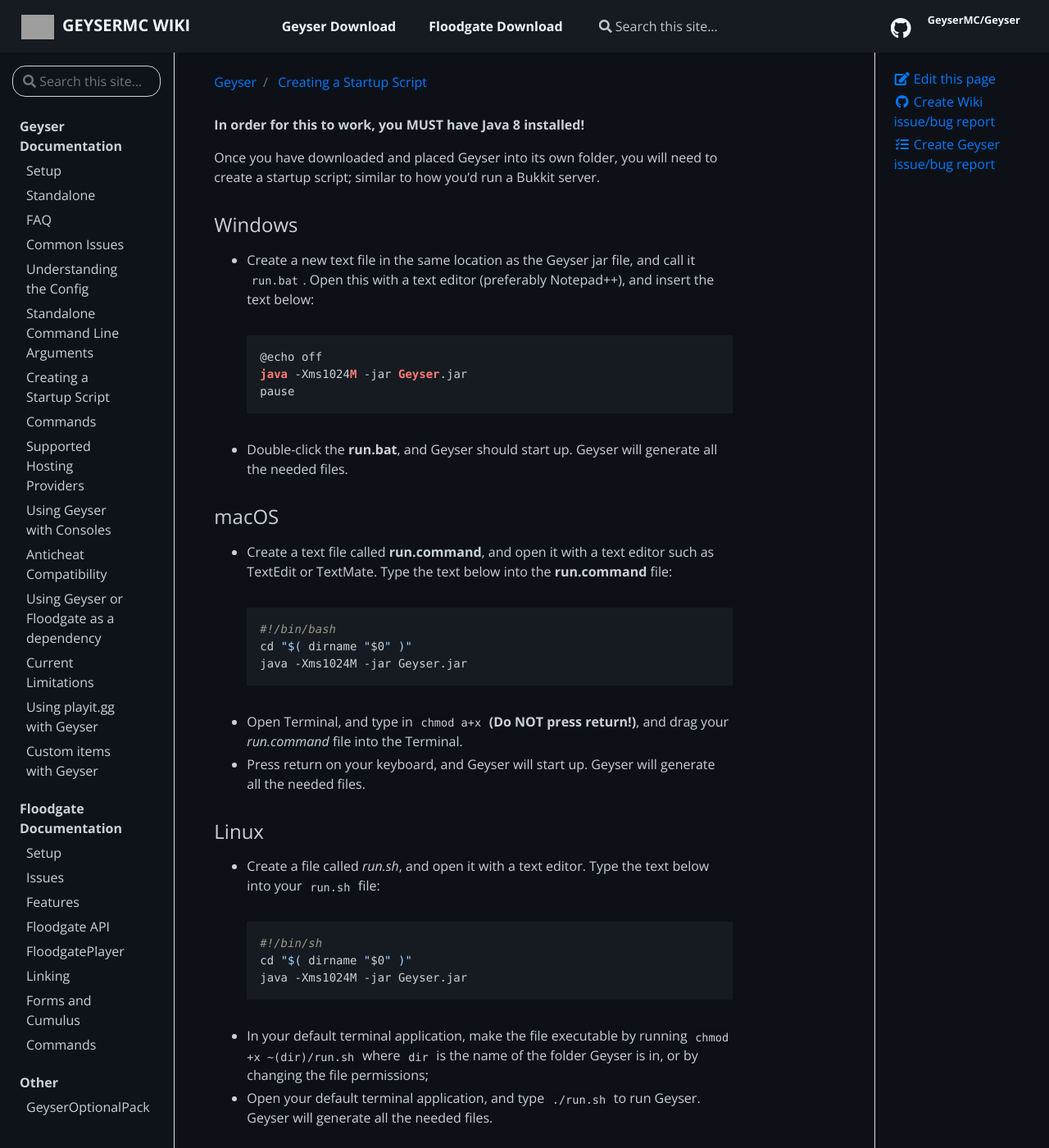
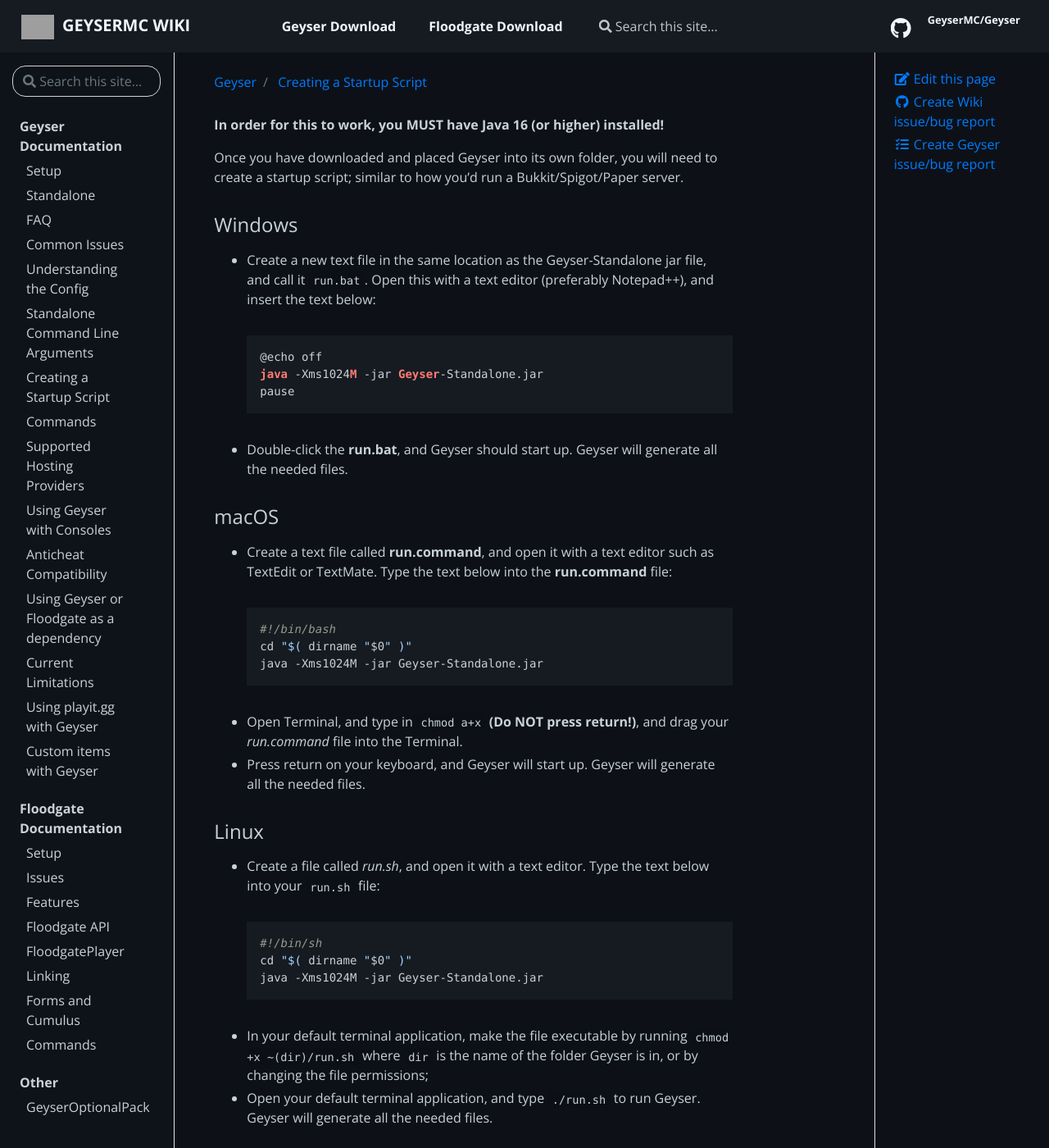
Before and after one commit to GeyserMC/GeyserWiki, a Jekyll site: the page built from _docs/geyser/creating-a-startup-script.md, in a window 1280 px wide and 1400 px high. Shown: the whole window at 82% size. Built offline with Jekyll 4.4.1, drawn with Linux system fonts in a browser that asks for light colours; grey boxes are pictures that could not be loaded.

Commit message:
geyser.jar is now geyser-standalone.jar (#120)
java 16+ is also required nowadays

````diff
--- a/_docs/geyser/creating-a-startup-script.md
+++ b/_docs/geyser/creating-a-startup-script.md
@@ -4,15 +4,15 @@
 permalink: /geyser/creating-a-startup-script/
 ---
 
-**In order for this to work, you MUST have Java 8 installed!**
+**In order for this to work, you MUST have Java 16 (or higher) installed!**
 
-Once you have downloaded and placed Geyser into its own folder, you will need to create a startup script; similar to how you'd run a Bukkit server.
+Once you have downloaded and placed Geyser into its own folder, you will need to create a startup script; similar to how you'd run a Bukkit/Spigot/Paper server.
 
 ### Windows
-* Create a new text file in the same location as the Geyser jar file, and call it `run.bat`. Open this with a text editor (preferably Notepad++), and insert the text below:
+* Create a new text file in the same location as the Geyser-Standalone jar file, and call it `run.bat`. Open this with a text editor (preferably Notepad++), and insert the text below:
 ```batch
 @echo off
-java -Xms1024M -jar Geyser.jar
+java -Xms1024M -jar Geyser-Standalone.jar
 pause
 ```
 * Double-click the **run.bat**, and Geyser should start up. Geyser will generate all the needed files.
@@ -23,7 +23,7 @@
 ```sh
 #!/bin/bash
 cd "$( dirname "$0" )"
-java -Xms1024M -jar Geyser.jar
+java -Xms1024M -jar Geyser-Standalone.jar
 ```
 * Open Terminal, and type in `chmod a+x` **(Do NOT press return!)**, and drag your *run.command* file into the Terminal.
 * Press return on your keyboard, and Geyser will start up. Geyser will generate all the needed files.
@@ -34,7 +34,7 @@
 ```sh
 #!/bin/sh
 cd "$( dirname "$0" )"
-java -Xms1024M -jar Geyser.jar
+java -Xms1024M -jar Geyser-Standalone.jar
 ```
 * In your default terminal application, make the file executable by running `chmod +x ~(dir)/run.sh` where `dir` is the name of the folder Geyser is in, or by changing the file permissions;
 * Open your default terminal application, and type `./run.sh` to run Geyser. Geyser will generate all the needed files.
````
